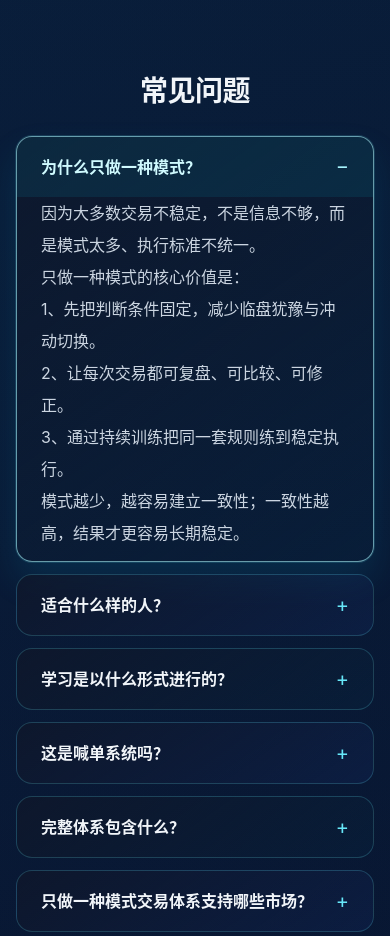
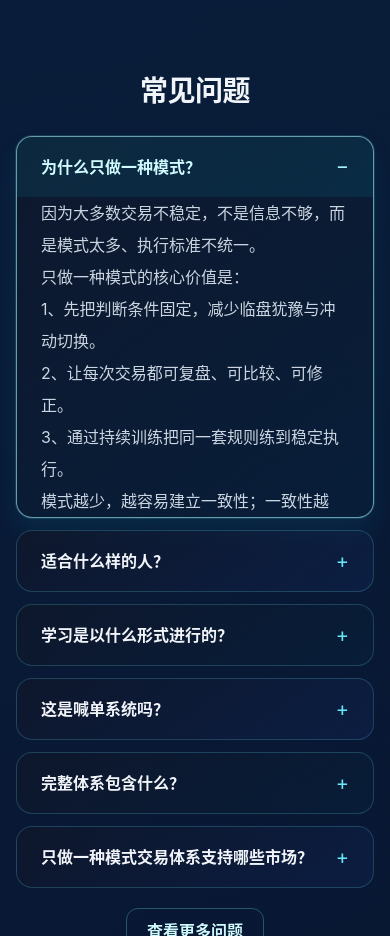
Before and after one commit to ChenShaoHua6290/kline-bootcamp, a Next.js app in the folder apps/web/: page /official in a window 390 px wide. Shown: the part 5140-6076 px from the top of the page. Built offline with nearby package versions, Linux system fonts and the light colour scheme; no server answers.

Commit message:
feat: add nickname history pagination and leaderboard ranking

```diff
--- a/apps/web/src/components/official/home/FaqSection.tsx
+++ b/apps/web/src/components/official/home/FaqSection.tsx
@@ -34,19 +34,19 @@ export function FaqSection() {
             <div
               id={isFee ? 'faq-fee' : undefined}
               key={q}
-              className={`scroll-mt-24 overflow-hidden rounded-2xl border transition-all duration-300 ${idx % 2 === 0 ? 'bg-[linear-gradient(145deg,rgba(15,23,42,0.8),rgba(8,47,73,0.2))]' : 'bg-[linear-gradient(145deg,rgba(15,23,42,0.8),rgba(30,58,138,0.16))]'} ${open ? 'border-cyan-200/60 shadow-[0_0_0_1px_rgba(103,232,249,0.14),0_18px_34px_rgba(8,145,178,0.16)]' : 'border-cyan-300/20 hover:border-cyan-200/45'}`}
+              className={`scroll-mt-24 overflow-hidden rounded-2xl border transition-colors duration-200 ${idx % 2 === 0 ? 'bg-[linear-gradient(145deg,rgba(15,23,42,0.8),rgba(8,47,73,0.2))]' : 'bg-[linear-gradient(145deg,rgba(15,23,42,0.8),rgba(30,58,138,0.16))]'} ${open ? 'border-cyan-200/60 shadow-[0_0_0_1px_rgba(103,232,249,0.14),0_14px_24px_rgba(8,145,178,0.12)]' : 'border-cyan-300/20 hover:border-cyan-200/45'}`}
             >
               <button
                 type="button"
-                className={`flex w-full items-center justify-between px-6 py-4 text-left transition sm:px-7 ${open ? 'bg-cyan-500/10' : ''}`}
+                className={`flex w-full items-center justify-between px-6 py-4 text-left transition-colors duration-200 sm:px-7 ${open ? 'bg-cyan-500/10' : ''}`}
                 onClick={() => setActiveIndex(open ? -1 : idx)}
               >
                 <span className={`text-base font-semibold sm:text-lg ${open ? 'text-cyan-100' : 'text-slate-100'}`}>{q}</span>
                 <span className={`text-xl transition-transform duration-300 ${open ? 'translate-y-[-1px] text-cyan-200' : 'text-cyan-300'}`}>{open ? '−' : '+'}</span>
               </button>
 
-              <div className={`grid transition-all duration-300 ease-out ${open ? 'grid-rows-[1fr] opacity-100' : 'grid-rows-[0fr] opacity-0'}`}>
-                <div className="overflow-hidden">
+              <div className={`overflow-hidden transition-[max-height,opacity] duration-200 ease-out ${open ? 'max-h-80 opacity-100' : 'max-h-0 opacity-0'}`}>
+                <div>
                   <div className="px-6 pb-3 sm:px-7 sm:pb-4">
                     <p className="whitespace-pre-line text-base leading-8 text-slate-300">{a}</p>
                   </div>
--- a/apps/web/src/components/official/home/TestimonialsSection.tsx
+++ b/apps/web/src/components/official/home/TestimonialsSection.tsx
@@ -128,6 +128,8 @@ export function TestimonialsSection() {
                     src={item.image}
                     alt={`${item.name} 反馈截图`}
                     className="relative z-[1] aspect-[4/5] w-full rounded-xl object-cover"
+                    loading="lazy"
+                    decoding="async"
                     onError={(e) => { (e.currentTarget as HTMLImageElement).style.display = 'none'; }}
                   />
                 </div>
```
